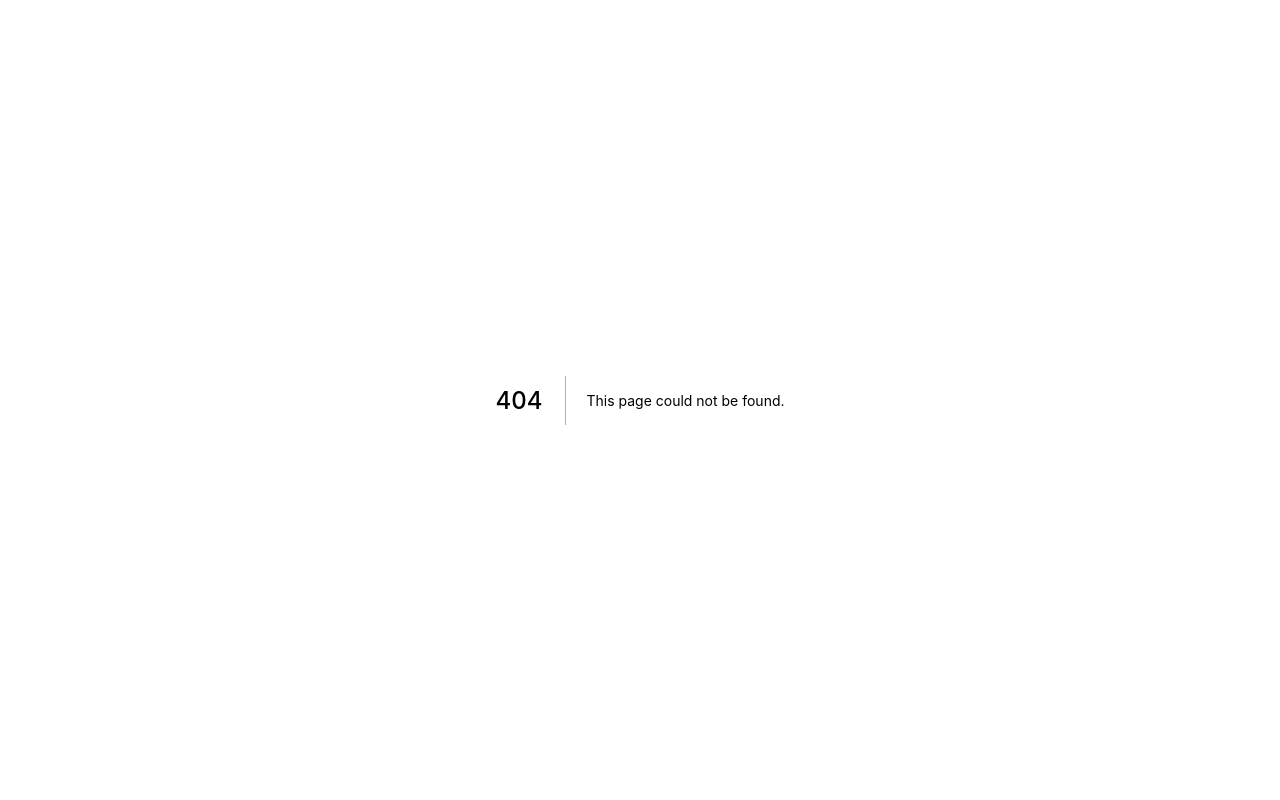
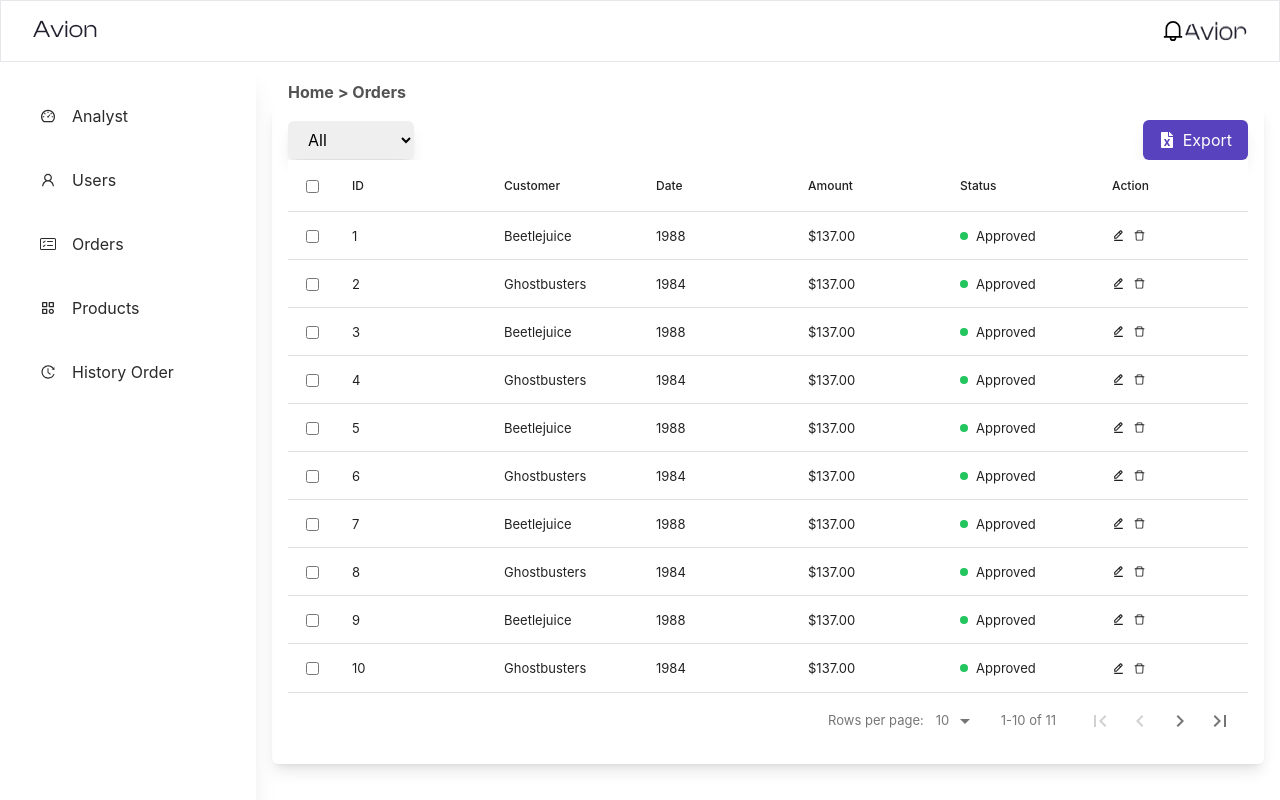
Before and after one commit to Huynhkimphat/Naver_Capstone_Project, a Next.js app: page /admin/order in a window 1280 px wide. Before the commit this address had no page. Built offline with nearby package versions, Linux system fonts and the light colour scheme.

Commit message:
Update Navigation Admin

```diff
--- a/components/AdminLayout/Navbar/Navbar.js
+++ b/components/AdminLayout/Navbar/Navbar.js
@@ -11,25 +11,25 @@ const styles = {
 const Navbar = (props) => {
     return (
         <div className={props.status ? styles.wrapper : styles.wrapper_hidden}>
-                <Link href='/dashboard'>
+                <Link href='/admin/dashboard'>
                     <div className={styles.item}>
                         <AiOutlineDashboard></AiOutlineDashboard>
                         <a>Analyst</a>
                     </div>
                 </Link>
-                <Link href='/users'>
+                <Link href='/admin/users'>
                     <div className={styles.item}>
                         <AiOutlineUser></AiOutlineUser>
                         <a>Users</a>
                     </div>
                 </Link>
-                <Link href='/adminorders'>
+                <Link href='/admin/order'>
                     <div className={styles.item}>
                         <BsCardChecklist></BsCardChecklist>
                         <a>Orders</a>
                     </div>
                 </Link>
-                <Link href='/adminproducts'>
+                <Link href='/admin/product'>
                     <div className={styles.item}>
                         <BiCategory></BiCategory>
                         <a>Products</a>
--- a/pages/dashboard/index.js
+++ b/pages/admin/dashboard/index.js
@@ -1,12 +1,11 @@
 import React, { useRef, useEffect } from "react";
 import Image from "next/image";
-import AdminLayout from "../../components/AdminLayout/AdminLayout";
+import AdminLayout from "../../../components/AdminLayout/AdminLayout";
 import { Line, Doughnut, Pie } from "react-chartjs-2";
 import { FiUser } from "react-icons/fi";
 import { BsBag, BsPrinter, BsCart } from "react-icons/bs";
 import Chart from "chart.js/auto";
-import Product1 from "../../static/Product1.png";
-import { list } from "postcss";
+import Product1 from "../../../static/Product1.png";
 Chart.defaults.scale.grid.display = false;
 
 const styles = {
--- /dev/null
+++ b/pages/admin/order/index.js
@@ -0,0 +1,15 @@
+import React from 'react';
+
+import AdminLayout from "../../../components/AdminLayout/AdminLayout";
+import AdminOrders from '../../../components/AdminOrders/AdminBody/AdminOrders';
+import AdminHeader from '../../../components/AdminOrders/AdminHeader/AdminHeader';
+const index = (props) => {
+    return (
+        <AdminLayout>
+            <AdminHeader></AdminHeader>
+            <AdminOrders></AdminOrders>
+        </AdminLayout>
+    );
+};
+
+export default index;
--- a/pages/adminproducts/index.js
+++ b/pages/admin/product/index.js
@@ -1,7 +1,7 @@
 import React from 'react';
-import AdHeader from '../../components/AdHeader/AdHeader';
-import AdminLayout from '../../components/AdminLayout/AdminLayout';
-import AdProducts from '../../components/AdProducts/AdProducts';
+import AdHeader from '../../../components/AdHeader/AdHeader';
+import AdminLayout from '../../../components/AdminLayout/AdminLayout';
+import AdProducts from '../../../components/AdProducts/AdProducts';
 
 const index = (props) => {
     return (
--- a/pages/adminorders/index.js
+++ /dev/null
@@ -1,15 +0,0 @@
-import React from 'react';
-
-import AdminLayout from "../../components/AdminLayout/AdminLayout";
-import AdminOrders from '../../components/AdminOrders/AdminBody/AdminOrders';
-import AdminHeader from '../../components/AdminOrders/AdminHeader/AdminHeader';
-const index = (props) => {
-    return (
-        <AdminLayout>
-            <AdminHeader></AdminHeader>
-            <AdminOrders></AdminOrders>
-        </AdminLayout>
-    );
-};
-
-export default index;
```
